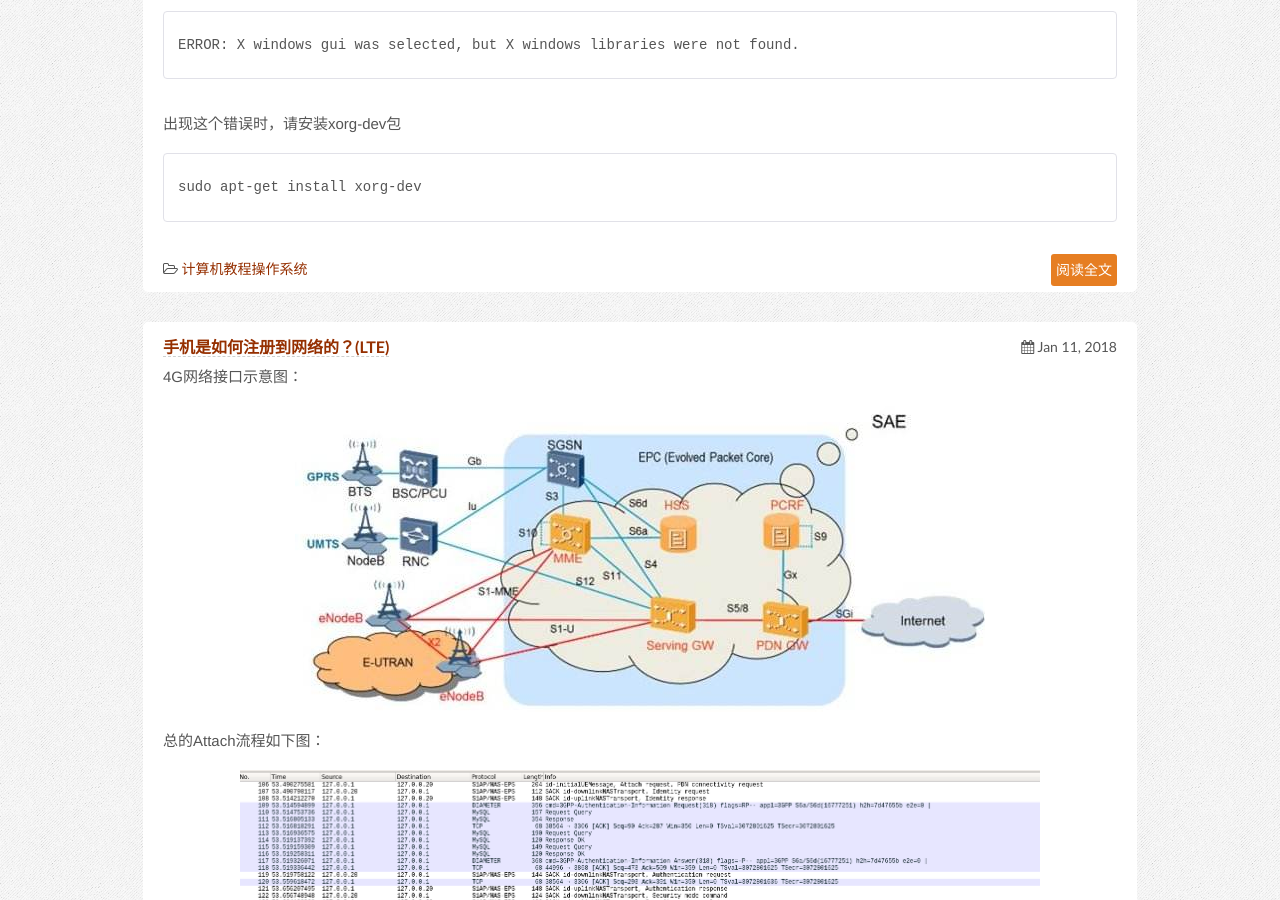
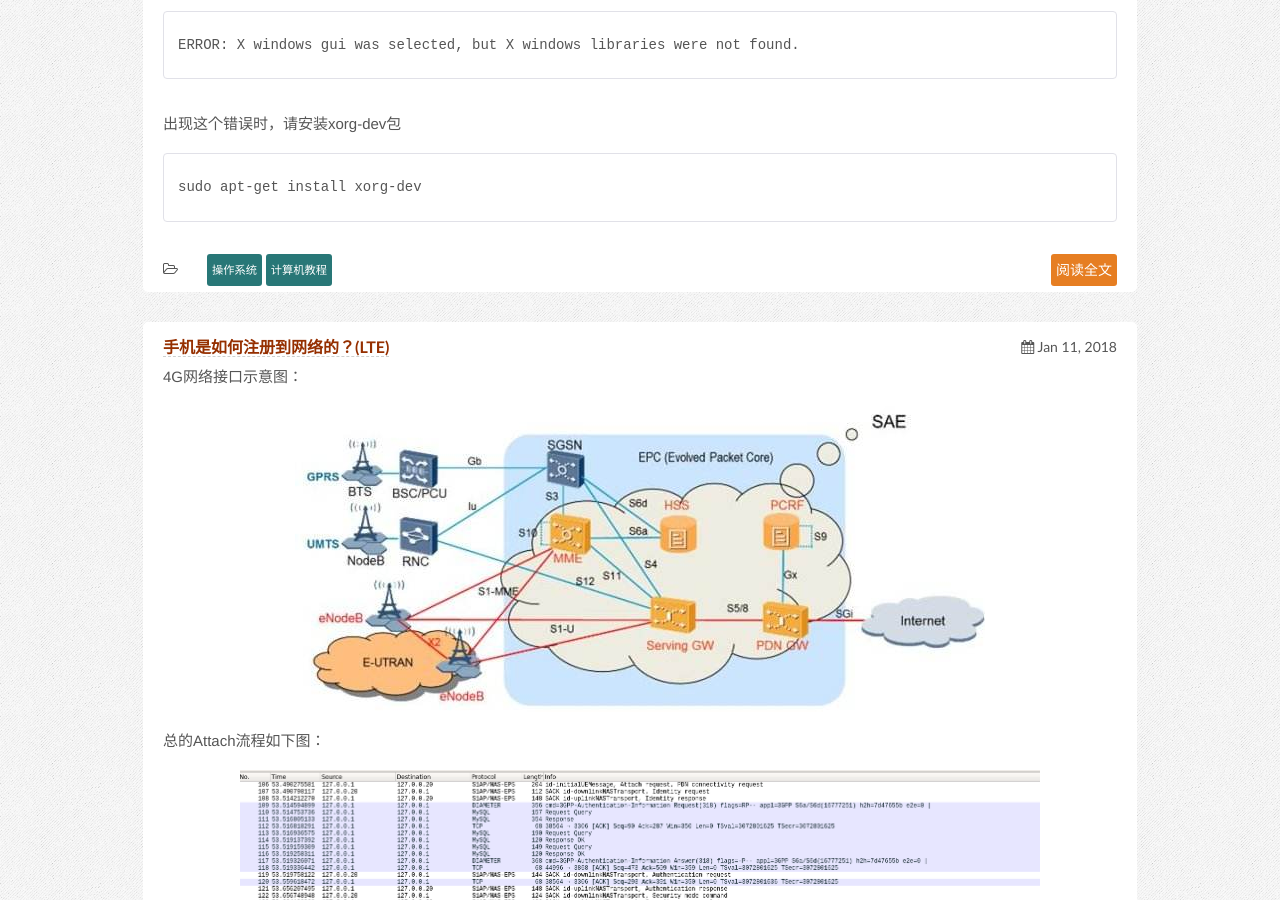
Before and after one commit to fk1091889767/tanwubin.github.io, a Jekyll site: the page built from index.html, in a window 1280 px wide and 900 px high, scrolled down 2729 px. Built offline with Jekyll 4.4.1, drawn with Linux system fonts in a browser that asks for light colours; comment, search, counter and statistics services are not loaded; some of the changed text lies outside the part shown.

Commit message:
博客样式修改

```diff
--- a/_includes/themes/effector-wide/index.html
+++ b/_includes/themes/effector-wide/index.html
@@ -6,7 +6,11 @@
     <a href="{{ post.url }}" class="posttitle"><b>{{ post.title }}</b></a>
     {{ post.excerpt }}
     <br>
-    <span class="tags"><i class="fa fa-folder-open-o" aria-hidden="true"></i>&nbsp;<a href="/tag/#"{{post.tags}}>{{post.tags}}</a></span>
+    <span class="tags"><i class="fa fa-folder-open-o" aria-hidden="true"></i>&nbsp;
+    {% for tag in post.tags %}
+    <a class="labeltag pull-right" href="/tag/#{{ tag }}">{{ tag }}</a>&nbsp;&nbsp;
+    {% endfor %}
+    </span>
     <span class="label label-important"><a href="{{ post.url }}"> <font color="white">阅读全文</font></a></span>
 </li><br>
 {% endfor %}
```
